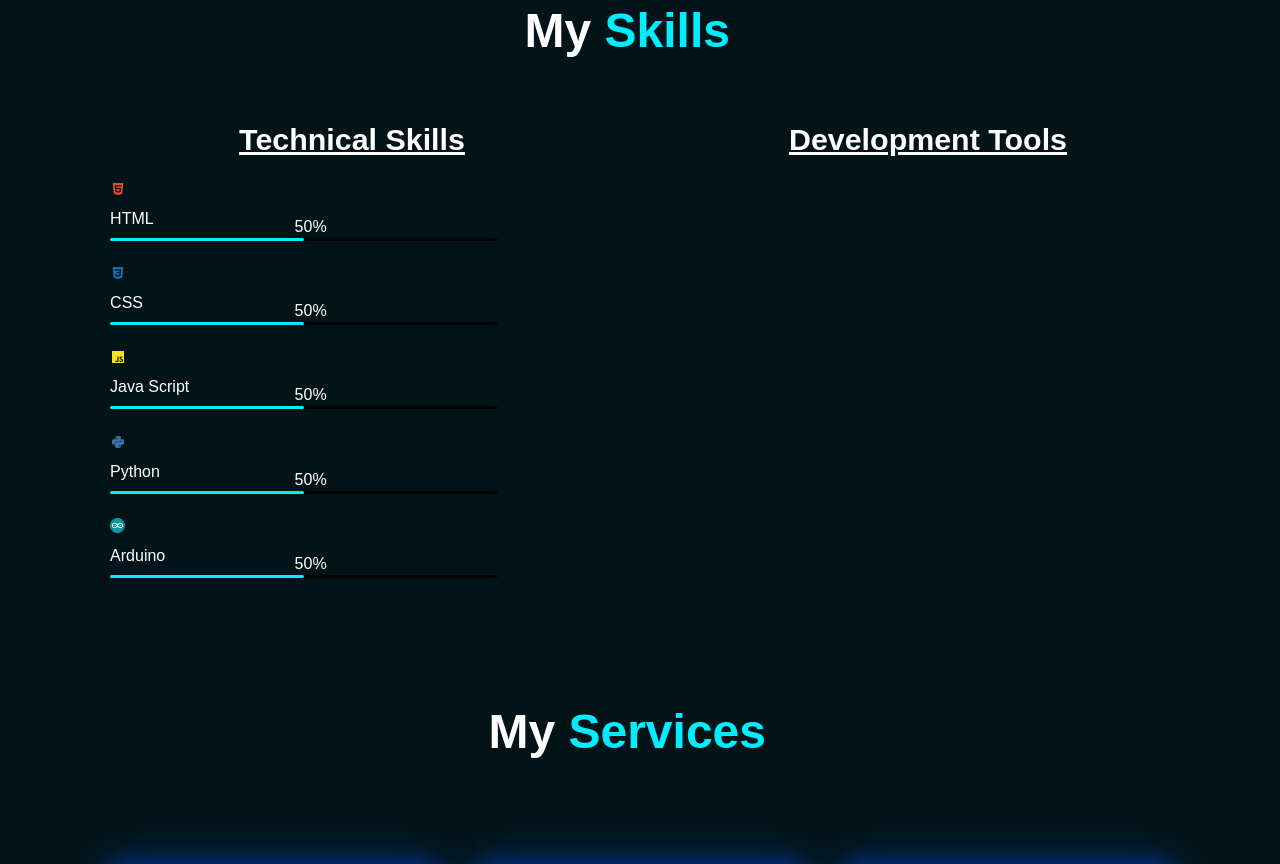
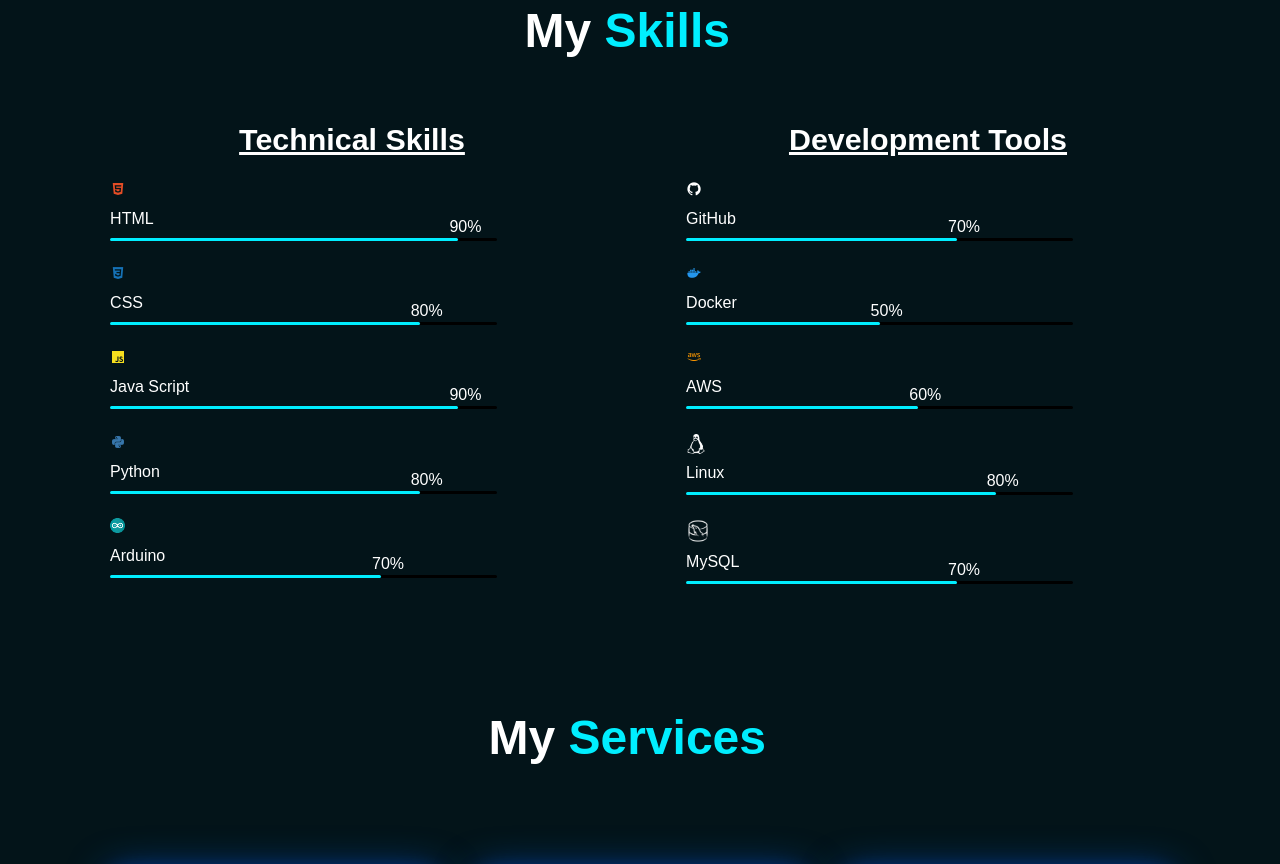
Before and after one commit to prabir227/portfolio-website, a website: page index.html in a window 1280 px wide. Shown: the part 1639-2503 px from the top of the page. Drawn offline with nearby package versions, Linux system fonts and the light colour scheme.

Commit message:
added the right section of skills and also changed the values of the progressbar

```diff
--- a/index.html
+++ b/index.html
@@ -123,13 +123,48 @@
                     <div class="skillicon"><img src="icons/arduino.png" alt="arduino logo" style=" height: 15px;"></div>
                     <div>Arduino</div>
                     <div class="progressbar">
-                        <div class="progressline" id="pythonline"></div>
+                        <div class="progressline" id="arduinoline"></div>
                     </div>
                 </div>
 
             </div>
             <div class="rightskills">
                 <h1 class="skillsdesc">Development Tools</h1>
+                <div class="progress-div" >
+                    <div class="skillicon"><i class='bx bxl-github'></i></div>
+                    <div>GitHub</div>
+                    <div class="progressbar">
+                        <div class="progressline" id="githubline"></div>
+                    </div>
+                </div>
+                <div class="progress-div" >
+                    <div class="skillicon"><i class='bx bxl-docker' style="color: #2496ED;"></i></div>
+                    <div>Docker</div>
+                    <div class="progressbar">
+                        <div class="progressline" id="dockerline"></div>
+                    </div>
+                </div>
+                <div class="progress-div" >
+                    <div class="skillicon"><i class='bx bxl-aws' style="color: #FF9900;"></i></div>
+                    <div>AWS</div>
+                    <div class="progressbar">
+                        <div class="progressline" id="awsline"></div>
+                    </div>
+                </div>
+                <div class="progress-div" >
+                    <img src="icons/linux-platform.png" alt="Linux logo" style="height: 20px; width: 20px;">
+                    <div>Linux</div>
+                    <div class="progressbar">
+                        <div class="progressline" id="linuxline"></div>
+                    </div>
+                </div>
+                <div class="progress-div" >
+                    <img src="icons/mysql-database.png" alt="mysql logo" style="height: 24px; width: 24px;">
+                    <div>MySQL</div>
+                    <div class="progressbar">
+                        <div class="progressline" id="mysqlline"></div>
+                    </div>
+                </div>
 
             </div>
         </div>
--- a/stylesheet.css
+++ b/stylesheet.css
@@ -232,6 +232,7 @@ body {
 }
 .rightskills{
     width: 50%;
+    padding: 0 4% 0 4%;
 }
 .progress-div{
     margin: 5% 0 5% 0;
@@ -254,12 +255,12 @@ body {
     top: 0;
     left: 0;
     height: 3px;
-    width: 50%;
+    width: 90%;
     background-color: #0ef;
 
 }
 #htmlline::after{
-    content: "50%";
+    content: "90%";
     position: absolute;
     top: -20px;
     right: -23px;
@@ -270,11 +271,11 @@ body {
     top: 0;
     left: 0;
     height: 3px;
-    width: 50%;
+    width: 80%;
     background-color: #0ef;
 }
 #cssline::after{
-    content: "50%";
+    content: "80%";
     position: absolute;
     top: -20px;
     right: -23px;
@@ -284,11 +285,11 @@ body {
     top: 0;
     left: 0;
     height: 3px;
-    width: 50%;
+    width: 90%;
     background-color: #0ef;
 }
 #javascriptline::after{
-    content: "50%";
+    content: "90%";
     position: absolute;
     top: -20px;
     right: -23px;
@@ -298,11 +299,95 @@ body {
     top: 0;
     left: 0;
     height: 3px;
+    width: 80%;
+    background-color: #0ef;
+}
+#pythonline::after{
+    content: "80%";
+    position: absolute;
+    top: -20px;
+    right: -23px;
+}
+#arduinoline{
+    position: absolute;
+    top: 0;
+    left: 0;
+    height: 3px;
+    width: 70%;
+    background-color: #0ef;
+}
+#arduinoline::after{
+    content: "70%";
+    position: absolute;
+    top: -20px;
+    right: -23px;
+}
+#githubline{
+    position: absolute;
+    top: 0;
+    left: 0;
+    height: 3px;
+    width: 70%;
+    background-color: #0ef;
+}
+#githubline::after{
+    content: "70%";
+    position: absolute;
+    top: -20px;
+    right: -23px;
+}
+#dockerline{
+    position: absolute;
+    top: 0;
+    left: 0;
+    height: 3px;
     width: 50%;
     background-color: #0ef;
 }
-#pythonline::after{
+#dockerline::after{
     content: "50%";
+    position: absolute;
+    top: -20px;
+    right: -23px;
+}
+#awsline{
+    position: absolute;
+    top: 0;
+    left: 0;
+    height: 3px;
+    width: 60%;
+    background-color: #0ef;
+}
+#awsline::after{
+    content: "60%";
+    position: absolute;
+    top: -20px;
+    right: -23px;
+}
+#linuxline{
+    position: absolute;
+    top: 0;
+    left: 0;
+    height: 3px;
+    width: 80%;
+    background-color: #0ef;
+}
+#linuxline::after{
+    content: "80%";
+    position: absolute;
+    top: -20px;
+    right: -23px;
+}
+#mysqlline{
+    position: absolute;
+    top: 0;
+    left: 0;
+    height: 3px;
+    width: 70%;
+    background-color: #0ef;
+}
+#mysqlline::after{
+    content: "70%";
     position: absolute;
     top: -20px;
     right: -23px;
```
Also changed, not shown: icons/linux-platform.png (added), icons/mysql-database.png (added), icons/mysql.png (added).
